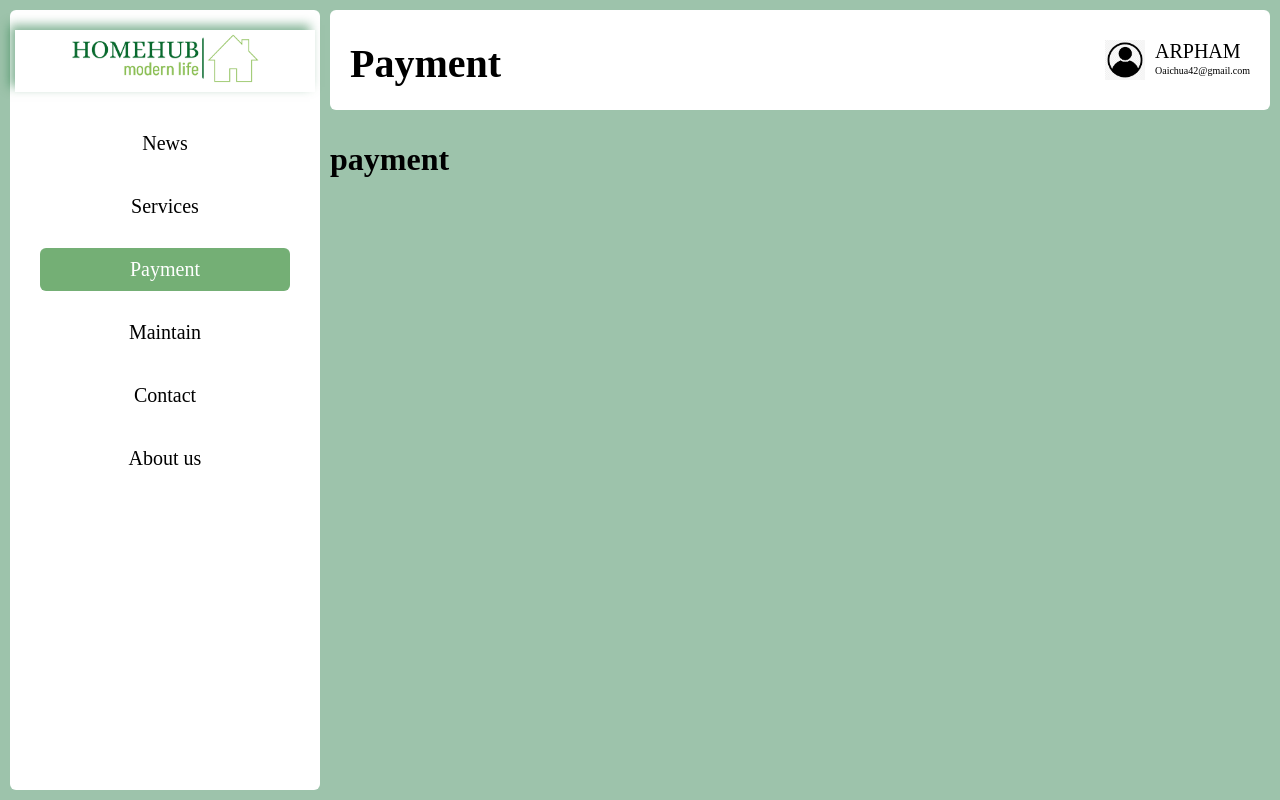
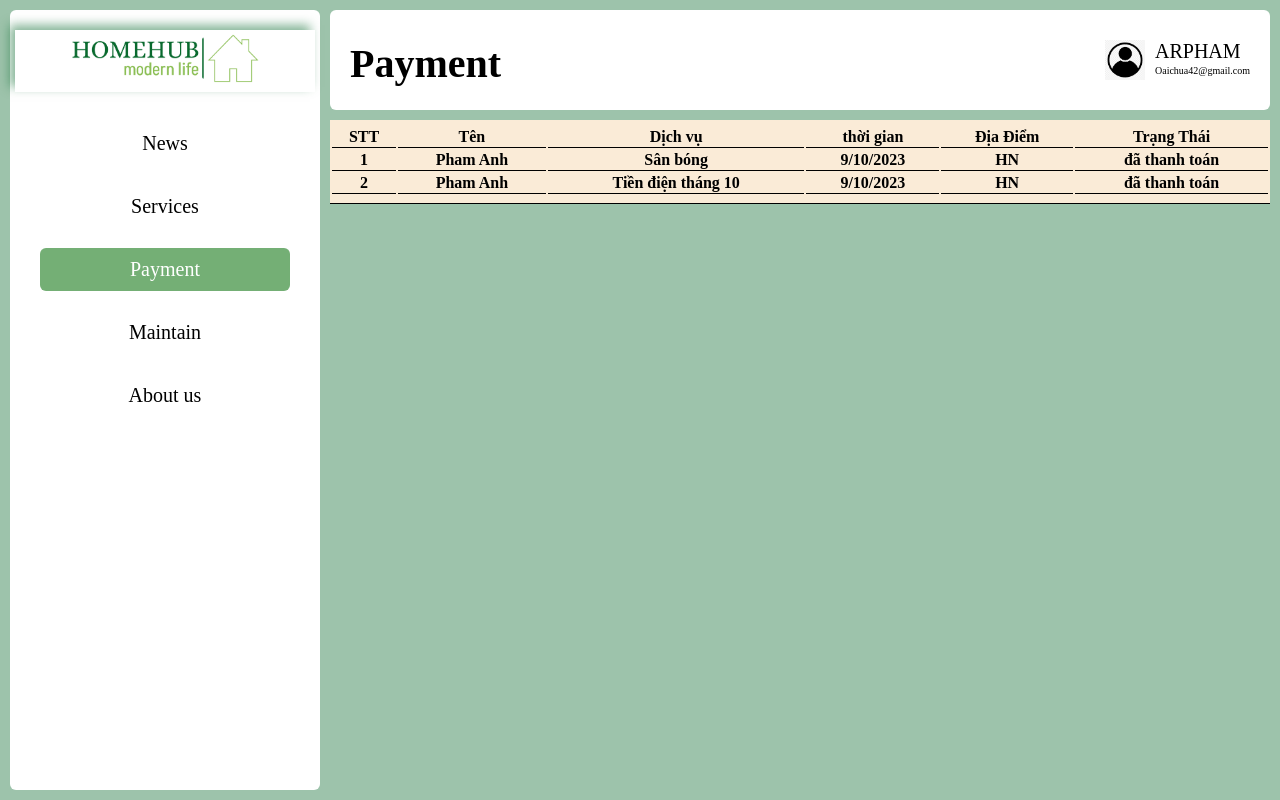
Before and after one commit to ARPHAM/HomeHub, a plain HTML site: page homepage.html in a window 1280 px wide. Both pictures are taken after a click on the element "Payment". Drawn offline with Linux system fonts and the light colour scheme.

Commit message:
update payment

```diff
--- a/css/main.css
+++ b/css/main.css
@@ -486,3 +486,13 @@ input::placeholder {
   text-align: center;
   border-radius: 6px;
 }
+table {
+  width: 100%;
+  padding: 5px 0;
+  background-color: antiquewhite;
+}
+table,
+tr,
+th {
+  border-bottom: 1px solid black;
+}
--- a/homepage.html
+++ b/homepage.html
@@ -22,7 +22,6 @@
         <div class="v3_3">Services</div>
         <div class="v3_3">Payment</div>
         <div class="v3_3">Maintain</div>
-        <div class="v3_3">Contact</div>
         <div class="v3_3">About us</div>
       </div>
       <div class="v3_4">
--- a/js/main.js
+++ b/js/main.js
@@ -31,9 +31,6 @@ function chang3_11(option) {
       maintain();
       break;
     case 4:
-      contact();
-      break;
-    case 5:
       aboutUs();
       break;
     default:
@@ -170,7 +167,37 @@ function form(e) {
 }
 function payment() {
   div3_11.innerHTML = `
-  <h1>payment</h1>`;
+  <table>
+    <thead>
+      <tr>
+        <th>STT</th>
+        <th>Tên</th>
+        <th>Dịch vụ</th>
+        <th>thời gian</th>
+        <th>Địa Điểm</th>
+        <th>Trạng Thái</th>
+      </tr>
+    </thead>
+    <tbody>
+      <tr>
+        <th>1</th>
+        <th>Pham Anh</th>
+        <th>Sân bóng</th>
+        <th>9/10/2023</th>
+        <th>HN</th>
+        <th>đã thanh toán</th>
+      </tr>
+      <tr>
+        <th>2</th>
+        <th>Pham Anh</th>
+        <th>Tiền điện tháng 10</th>
+        <th>9/10/2023</th>
+        <th>HN</th>
+        <th>đã thanh toán</td>
+      </tr>
+      <tr></tr>
+    </tbody>
+  </table>`;
   div3_11.setAttribute("style", "");
 }
 function maintain() {
@@ -178,7 +205,7 @@ function maintain() {
   `;
   div3_11.setAttribute("style", "");
 }
-function contact() {
+function aboutUs() {
   div3_11.innerHTML = `
   <h3>Chi nhánh</h3>
   <h5 style="margin: 20px;">chi nhánh 1: chỗ đang ở</h5>
@@ -189,14 +216,6 @@ function contact() {
   <h3>Email: NgaiLam@gmail.com<h3>
   <h3>Fanpage: chưa có thời gian tạo</h3>
   <h3>Hotline bảo trì: Thuê ngoài nhá</h3>
-  `;
-  div3_11.setAttribute(
-    "style",
-    "background-color: rgba(255, 255, 255, 1);  border-radius: 6px; height: ${window.innerHeight - 173}px; padding: 20px"
-  );
-}
-function aboutUs() {
-  div3_11.innerHTML = `
   <h3>Chưa xây, chưa khánh thành</h3>
   <h3>Đợi update sau...</h3>
   `;
```
